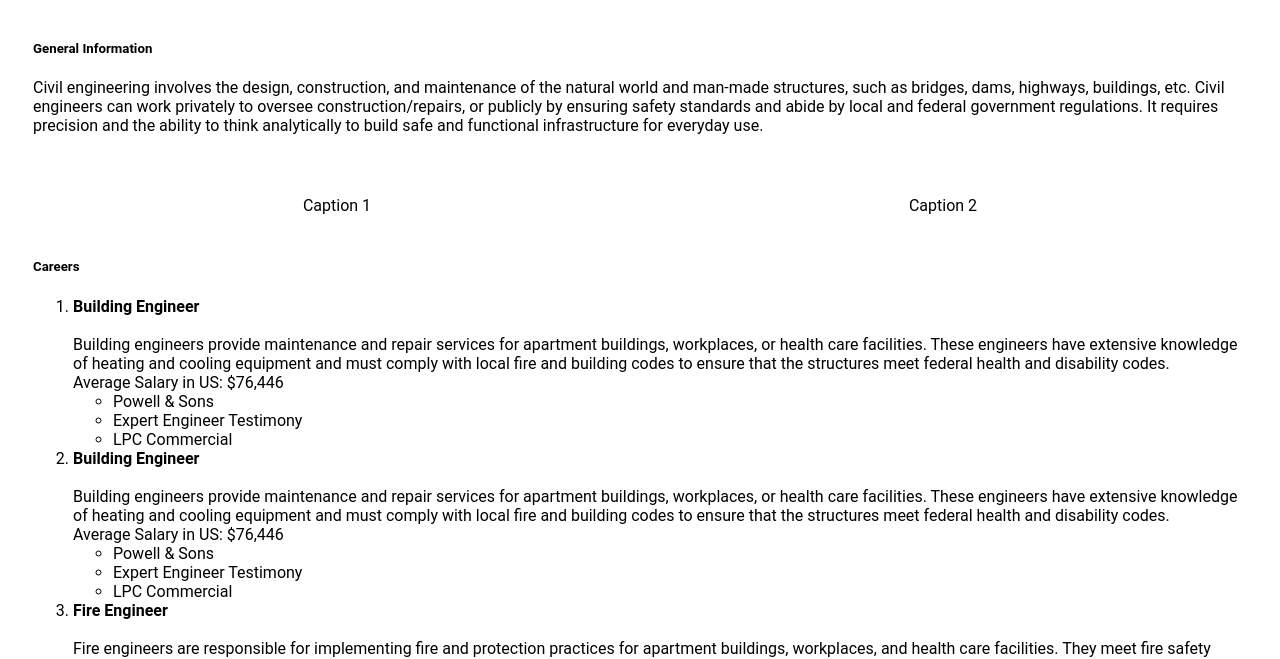
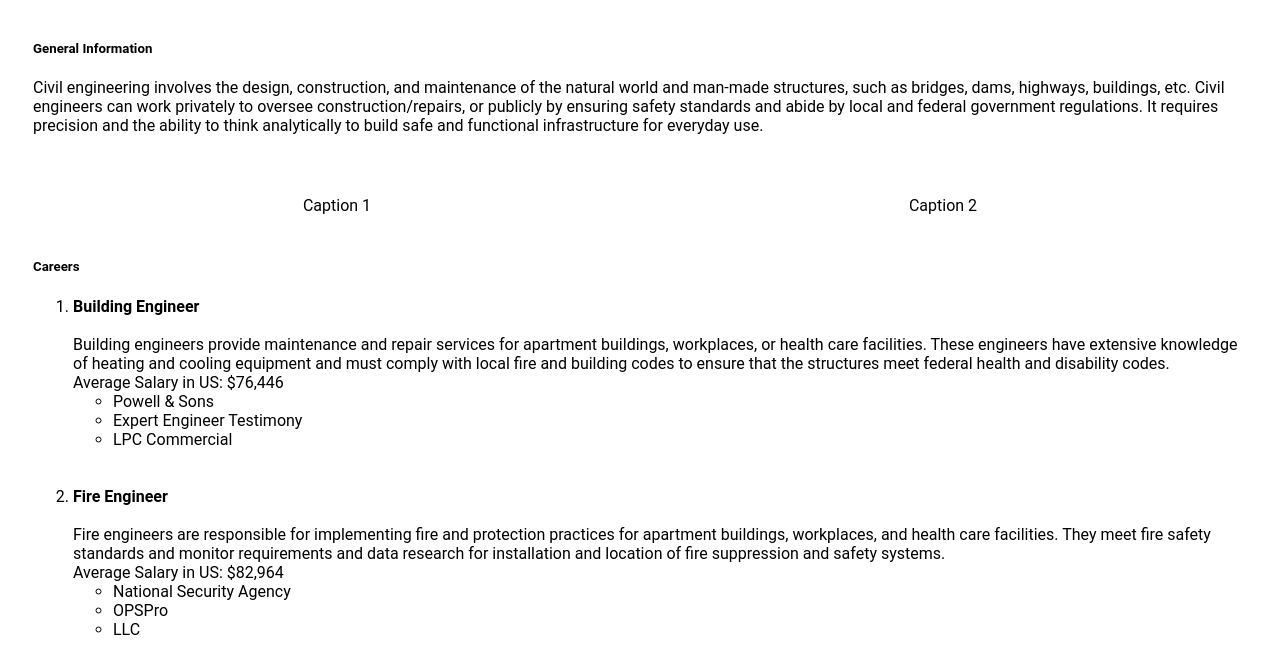
Before and after one commit to abiafore2020/academic_life.gthub.io, a plain HTML site: page test.html in a window 1280 px wide. Shown: the part 114-773 px from the top of the page. Drawn offline with Linux system fonts and the light colour scheme.

Commit message:
Update test.html

```diff
--- a/test.html
+++ b/test.html
@@ -53,19 +53,8 @@ body {
             <li>Expert Engineer Testimony</li>
             <li>LPC Commercial</li>
           </ul>
-
-      <li><strong>Building Engineer</strong></li> <br>
-          Building engineers provide maintenance and repair services for apartment buildings,
-          workplaces, or health care facilities. These engineers have extensive knowledge of
-          heating and cooling equipment and must comply with local fire and building codes to
-          ensure that the structures meet federal health and disability codes. <br>
-
-          Average Salary in US: $76,446
-          <ul>
-            <li>Powell & Sons</li>
-            <li>Expert Engineer Testimony</li>
-            <li>LPC Commercial</li>
-          </ul>
+          <br>
+           <br>
 
       <li><strong>Fire Engineer</strong></li> <br>
           Fire engineers are responsible for implementing fire and protection practices for apartment buildings, workplaces, and health care facilities. They meet fire safety standards and monitor requirements and data research for installation and location of fire suppression and safety systems.  <br>
@@ -76,7 +65,8 @@ body {
             <li>OPSPro</li>
             <li>LLC</li>
           </ul>
-
+          <br>
+           <br>
       <li><strong>Urban Planner</strong></li> <br>
           Urban planners work with public officials, developers, and community to plan
           the development and use of land. They gather data and analyze
@@ -88,7 +78,8 @@ body {
             <li>TranSystems Corporationliol>
             <li>AECOM</li>
           </ul>
-
+          <br>
+           <br>
       <li><strong>Construction Manager</strong></li> <br>
           Construction Managers prepare cost estimates, budgets, and work timeframes.
           They are often on the job site working with subcontractors, architects, and engineers.
@@ -101,7 +92,8 @@ body {
             <li>Colonial Group INC</li>
             <li>Gothic Landscape INC</li>
           </ul>
-
+          <br>
+           <br>
       <li><strong>Environmental Engineer</strong></li><br>
           Environmental engineers use key areas like engineering,
           soil science and biology to develop environmental solutions. They prepare
```
